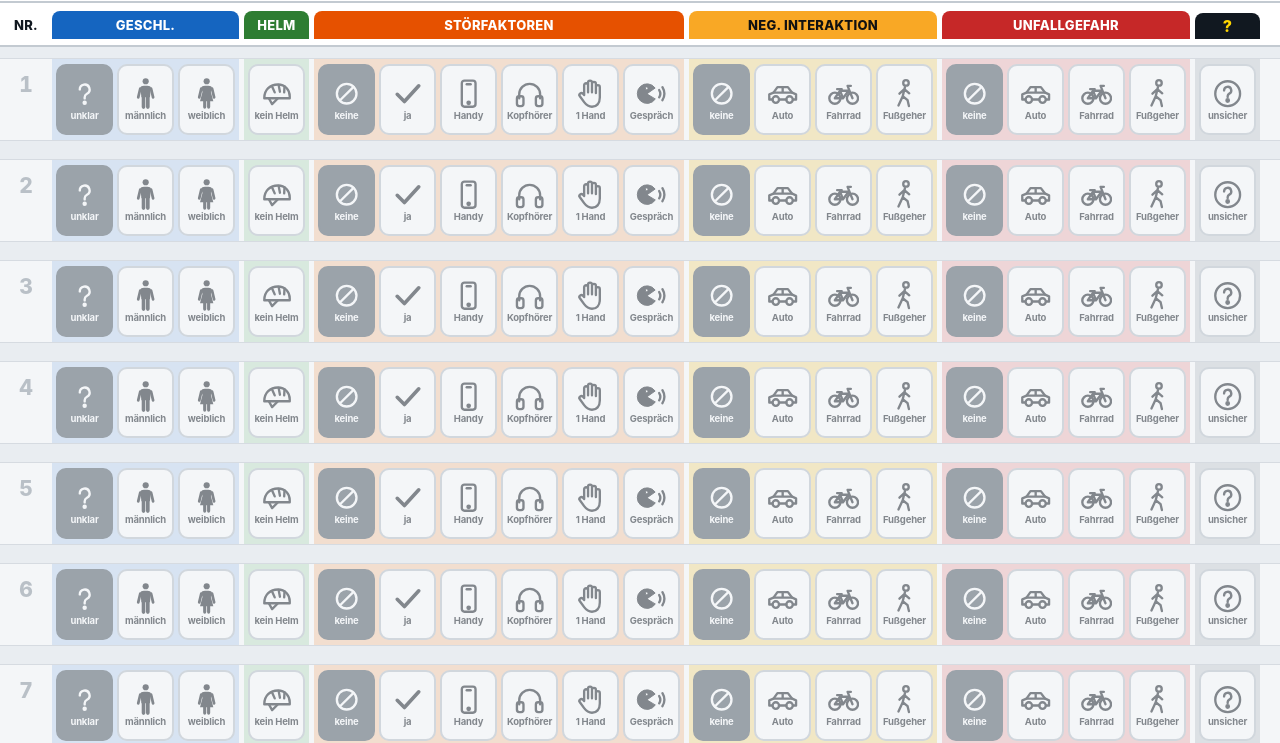
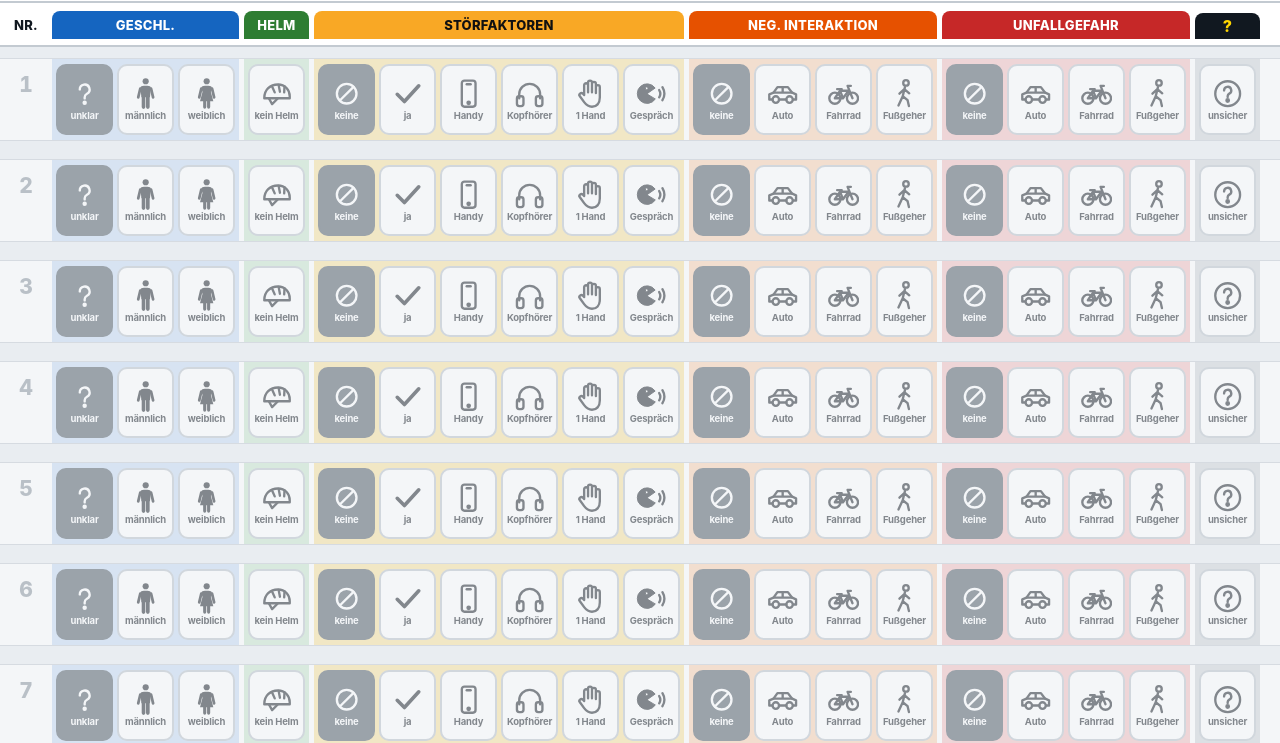
Before and after one commit to Speckzange/Fahrradz-hler, a plain HTML site: page index.html in a window 1280 px wide. Shown: the part 57-800 px from the top of the page. Drawn offline with Linux system fonts and the light colour scheme.

Commit message:
Farben von Störfaktoren und negativer Interaktion getauscht
Co-Authored-By: Claude Opus 5.5 <noreply@anthropic.com>
Claude-Session: https://claude.ai/code/session_01Kpcaaddubyh8tqqxwxpn4i

```diff
--- a/index.html
+++ b/index.html
@@ -100,16 +100,16 @@ const CATS=[
   {k:'j',label:'Helm',off:'kein Helm',icon:'helm',col:'#2E7D32',x:''}]},
  {id:'s',name:'Störfaktoren',short:'Störfaktoren',multi:true,opts:[
   {k:'n',label:'keine',icon:'nein',col:NE},
-  {k:'ja',label:'ja',icon:'haken',col:'#E65100',x:'ja'},
-  {k:'hy',label:'Handy',icon:'handy',col:'#E65100',x:'Handy'},
-  {k:'kh',label:'Kopfhörer',icon:'kopfhoerer',col:'#E65100',x:'Kopfhörer'},
-  {k:'eh',label:'1 Hand',icon:'hand',col:'#E65100',x:'1 Hand'},
-  {k:'ge',label:'Gespräch',icon:'pac1',col:'#E65100',x:'Gespräch'}]},
+  {k:'ja',label:'ja',icon:'haken',col:'#F9A825',fg:'#111',x:'ja'},
+  {k:'hy',label:'Handy',icon:'handy',col:'#F9A825',fg:'#111',x:'Handy'},
+  {k:'kh',label:'Kopfhörer',icon:'kopfhoerer',col:'#F9A825',fg:'#111',x:'Kopfhörer'},
+  {k:'eh',label:'1 Hand',icon:'hand',col:'#F9A825',fg:'#111',x:'1 Hand'},
+  {k:'ge',label:'Gespräch',icon:'pac1',col:'#F9A825',fg:'#111',x:'Gespräch'}]},
  {id:'i',name:'Negative Interaktion',short:'Neg. Interaktion',multi:true,opts:[
   {k:'n',label:'keine',icon:'nein',col:NE},
-  {k:'a',label:'Auto',icon:'auto',col:'#F9A825',fg:'#111',x:'Auto'},
-  {k:'f',label:'Fahrrad',icon:'fahrrad',col:'#F9A825',fg:'#111',x:'Fahrrad'},
-  {k:'p',label:'Fußgeher',icon:'fussgeher',col:'#F9A825',fg:'#111',x:'Fußgeher'}]},
+  {k:'a',label:'Auto',icon:'auto',col:'#E65100',x:'Auto'},
+  {k:'f',label:'Fahrrad',icon:'fahrrad',col:'#E65100',x:'Fahrrad'},
+  {k:'p',label:'Fußgeher',icon:'fussgeher',col:'#E65100',x:'Fußgeher'}]},
  {id:'u',name:'Unfallgefahr',short:'Unfallgefahr',multi:true,opts:[
   {k:'n',label:'keine',icon:'nein',col:NE},
   {k:'a',label:'Auto',icon:'auto',col:'#C62828',x:'Auto'},
@@ -117,8 +117,8 @@ const CATS=[
   {k:'p',label:'Fußgeher',icon:'fussgeher',col:'#C62828',x:'Fußgeher'}]},
  {id:'q',name:'Unsicher',short:'?',toggle:true,opts:[
   {k:'q',label:'unsicher',icon:'unsicher',col:'#111820',fg:'#FFD600',x:'Unsicher'}]}];
-const CATCOL={g:'#1565C0',h:'#2E7D32',s:'#E65100',i:'#F9A825',u:'#C62828',q:'#111820'};
-const TINT={g:'#c6daf3',h:'#c8e6cb',s:'#fbcfae',i:'#fae19a',u:'#f3bdbd',q:'#cfd3d7'};
+const CATCOL={g:'#1565C0',h:'#2E7D32',s:'#F9A825',i:'#E65100',u:'#C62828',q:'#111820'};
+const TINT={g:'#c6daf3',h:'#c8e6cb',s:'#fae19a',i:'#fbcfae',u:'#f3bdbd',q:'#cfd3d7'};
 const FREE=10, KEY='fahrradzaehler_v1';
 const $=id=>document.getElementById(id);
 const svg=n=>`<svg viewBox="0 0 48 48" fill="none" stroke="currentColor" stroke-width="3.6" stroke-linecap="round" stroke-linejoin="round" aria-hidden="true">${ICONS[n]}</svg>`;
@@ -149,7 +149,7 @@ function layout(){
   const tw=Math.max(40,Math.min(70,Math.floor((W-fixed)/19)));
   document.documentElement.style.setProperty('--tw',tw+'px');
   document.documentElement.style.setProperty('--th',Math.round(tw*1.25)+'px');
-  $('head').innerHTML='<div class="nr">Nr.</div>'+CATS.map(c=>`<div class="h ${c.id}" style="width:${c.opts.length*tw+(c.opts.length-1)*4+8}px;background:${CATCOL[c.id]};${c.id==='i'?'color:#111':''}">${c.short}</div>`).join('');
+  $('head').innerHTML='<div class="nr">Nr.</div>'+CATS.map(c=>`<div class="h ${c.id}" style="width:${c.opts.length*tw+(c.opts.length-1)*4+8}px;background:${CATCOL[c.id]};${c.id==='s'?'color:#111':''}">${c.short}</div>`).join('');
 }
 function rowHTML(i){
   const r=rows[i];
@@ -261,7 +261,7 @@ const colL=n=>{let s='';n++;while(n){const m=(n-1)%26;s=String.fromCharCode(65+m
 function buildXlsx(){
   const cols=xlsxColumns();
   const data=[];rows.forEach((r,i)=>{if(r.u)data.push(cols.map(c=>c.f(r,i)))});
-  const hs={null:1,g:2,h:3,s:4,i:5,u:6,q:1};
+  const hs={null:1,g:2,h:3,s:5,i:4,u:6,q:1};
   let sd='<row r="1" ht="30" customHeight="1">'+cols.map((c,j)=>`<c r="${colL(j)}1" t="inlineStr" s="${hs[c.cat]}"><is><t>${esc(c.h)}</t></is></c>`).join('')+'</row>';
   data.forEach((d,k)=>{const rn=k+2;sd+=`<row r="${rn}">`+d.map((v,j)=>`<c r="${colL(j)}${rn}" s="8"><v>${v}</v></c>`).join('')+'</row>'});
   const sr=data.length+2;
--- a/sw.js
+++ b/sw.js
@@ -1,5 +1,5 @@
 // Offline-Cache: zuerst Netz (für Updates), sonst gespeicherte Version
-const C='radzaehler-v5';
+const C='radzaehler-v6';
 const FILES=['./','index.html','manifest.webmanifest','icon-180.png','icon-192.png','icon-512.png'];
 self.addEventListener('install',e=>{e.waitUntil(caches.open(C).then(c=>c.addAll(FILES)));self.skipWaiting()});
 self.addEventListener('activate',e=>{e.waitUntil(caches.keys().then(k=>Promise.all(k.filter(x=>x!==C).map(x=>caches.delete(x)))));self.clients.claim()});
```
